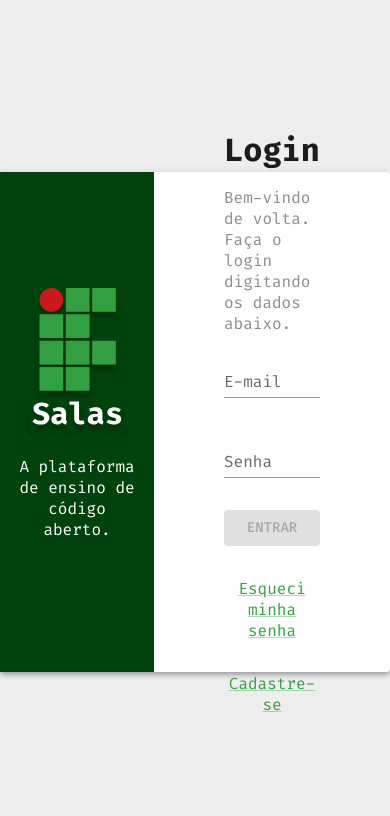
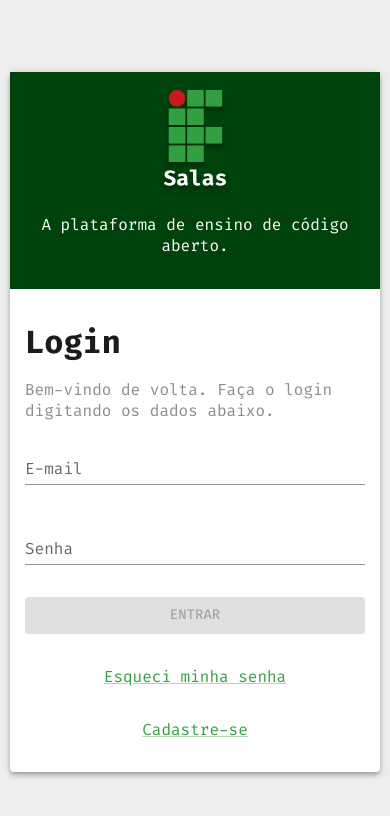
Before and after one commit to leomurca/if-salas-web, a React (Create React App) app: page / in a window 390 px wide. Shown: the top 816 px of the page. Built offline with nearby package versions, Linux system fonts and the light colour scheme.

Commit message:
Refactor Login and add responsive layout

```diff
--- /dev/null
+++ b/src/hooks/useLayoutType.js
@@ -0,0 +1,17 @@
+import { useMediaQuery } from '@mui/material';
+import { useEffect, useState } from 'react';
+
+export default function useLayoutType() {
+  const [layoutType, setLayoutType] = useState('desktop');
+  const isMediaQueryRuleActive = useMediaQuery('(max-width:800px)');
+
+  useEffect(() => {
+    if (isMediaQueryRuleActive) {
+      setLayoutType('mobile');
+    } else {
+      setLayoutType('desktop');
+    }
+  }, [isMediaQueryRuleActive]);
+
+  return layoutType;
+}
--- a/src/index.css
+++ b/src/index.css
@@ -3,6 +3,7 @@ body {
   font-family: 'Fira Code', monospace;
   -webkit-font-smoothing: antialiased;
   -moz-osx-font-smoothing: grayscale;
+  height: 100vh;
 }
 
 code {
--- a/src/screens/Login.js
+++ /dev/null
@@ -1,122 +0,0 @@
-import { Fragment, useState } from 'react';
-import {
-  Box,
-  Button,
-  Container,
-  Link,
-  Paper,
-  Stack,
-  TextField,
-} from '@mui/material';
-import { useAuthState } from '../context/auth';
-
-import LoadingIndicator from '../components/LoadingIndicator';
-import SnackbarIndicator from '../components/SnackbarIndicator';
-
-import logoImage from '../assets/if-salas-logo.svg';
-
-function Login() {
-  const { login, isPending, isError, error } = useAuthState();
-  const [email, setEmail] = useState('');
-  const [password, setPassword] = useState('');
-
-  const isSubmitable = email.length !== 0 && password.length !== 0;
-
-  const onTryLogin = () => {
-    isSubmitable && login(email, password);
-  };
-
-  return (
-    <Fragment>
-      <Paper sx={paper} elevation={4} variant="elevation">
-        <Box sx={boxLogo}>
-          <Container>
-            <img src={logoImage} width="100" alt="Logotipo" />
-            <p>A plataforma de ensino de código aberto.</p>
-          </Container>
-        </Box>
-        <Box sx={boxForm}>
-          <h1>Login</h1>
-          <p>Bem-vindo de volta. Faça o login digitando os dados abaixo.</p>
-          <Stack spacing={4} sx={stack} component="form">
-            <TextField
-              id="email"
-              label="E-mail"
-              variant="standard"
-              type="email"
-              value={email}
-              onChange={e => setEmail(e.target.value)}
-            />
-            <TextField
-              id="password"
-              label="Senha"
-              variant="standard"
-              type="password"
-              value={password}
-              onChange={e => setPassword(e.target.value)}
-            />
-            <Button
-              disabled={!isSubmitable}
-              onClick={onTryLogin}
-              variant="contained"
-            >
-              Entrar
-            </Button>
-            <Link href="#">Esqueci minha senha</Link>
-            <Link href="#">Cadastre-se</Link>
-          </Stack>
-        </Box>
-      </Paper>
-      <LoadingIndicator isLoading={isPending} />
-      <SnackbarIndicator
-        isOpen={isError}
-        severity="error"
-        message={error && error.message}
-      />
-    </Fragment>
-  );
-}
-
-const paper = {
-  width: '950px',
-  height: '500px',
-  display: 'flex',
-  justifyContent: 'center',
-  color: 'white',
-  textAlign: 'center',
-};
-
-const baseBox = {
-  width: '100%',
-  height: '100%',
-  display: 'flex',
-  justifyContent: 'center',
-  flexDirection: 'column',
-};
-
-const boxLogo = {
-  ...baseBox,
-  backgroundColor: 'secondary.main',
-};
-
-const boxForm = {
-  ...baseBox,
-  '> h1, p ': {
-    paddingLeft: '70px',
-    paddingRight: '70px',
-    textAlign: 'initial',
-  },
-  '> h1': {
-    color: 'primary.black',
-    margin: 0,
-  },
-  '> p': {
-    color: 'primary.lightGray',
-  },
-};
-
-const stack = {
-  padding: '0 70px',
-};
-
-export default Login;
--- /dev/null
+++ b/src/screens/Login/View.js
@@ -0,0 +1,88 @@
+import { Fragment } from 'react';
+import {
+  Box,
+  Button,
+  Container,
+  Link,
+  Paper,
+  Stack,
+  TextField,
+} from '@mui/material';
+
+import SnackbarIndicator from '../../components/SnackbarIndicator';
+import LoadingIndicator from '../../components/LoadingIndicator';
+
+import logoImage from '../../assets/if-salas-logo.svg';
+
+import styles from './styles';
+
+function View({
+  email,
+  password,
+  onChangeEmail,
+  onChangePassword,
+  isSubmitable,
+  onTryLogin,
+  isPending,
+  isError,
+  error,
+  layoutType,
+}) {
+  const { paper, boxLogo, boxForm } = styles[layoutType];
+
+  return (
+    <Fragment>
+      <Paper sx={paper} elevation={4} variant="elevation">
+        <Box sx={boxLogo}>
+          <Container>
+            <img
+              src={logoImage}
+              width={layoutType === 'desktop' ? '100' : '70'}
+              alt="Logotipo"
+            />
+            <p>A plataforma de ensino de código aberto.</p>
+          </Container>
+        </Box>
+        <Box sx={boxForm}>
+          <h1>Login</h1>
+          <p>Bem-vindo de volta. Faça o login digitando os dados abaixo.</p>
+          <Stack spacing={4} component="form">
+            <TextField
+              id="email"
+              label="E-mail"
+              variant="standard"
+              type="email"
+              value={email}
+              onChange={e => onChangeEmail(e.target.value)}
+            />
+            <TextField
+              id="password"
+              label="Senha"
+              variant="standard"
+              type="password"
+              value={password}
+              onChange={e => onChangePassword(e.target.value)}
+            />
+            <Button
+              disabled={!isSubmitable}
+              onClick={onTryLogin}
+              variant="contained"
+            >
+              Entrar
+            </Button>
+            <Link href="#">Esqueci minha senha</Link>
+            <Link href="#">Cadastre-se</Link>
+          </Stack>
+        </Box>
+      </Paper>
+      <LoadingIndicator isLoading={isPending} />
+      <SnackbarIndicator
+        isOpen={isError}
+        severity="error"
+        message={error && error.message}
+      />
+    </Fragment>
+  );
+}
+
+export default View;
--- /dev/null
+++ b/src/screens/Login/index.js
@@ -0,0 +1,35 @@
+import { useState } from 'react';
+import { useAuthState } from '../../context/auth';
+import useLayoutType from '../../hooks/useLayoutType';
+
+import View from './View';
+
+function Login() {
+  const { login, isPending, isError, error } = useAuthState();
+  const layoutType = useLayoutType();
+  const [email, setEmail] = useState('');
+  const [password, setPassword] = useState('');
+
+  const isSubmitable = email.length !== 0 && password.length !== 0;
+
+  const onTryLogin = () => {
+    isSubmitable && login(email, password);
+  };
+
+  return (
+    <View
+      email={email}
+      password={password}
+      onChangeEmail={setEmail}
+      onChangePassword={setPassword}
+      isSubmitable={isSubmitable}
+      onTryLogin={onTryLogin}
+      isPending={isPending}
+      isError={isError}
+      error={error}
+      layoutType={layoutType}
+    />
+  );
+}
+
+export default Login;
--- /dev/null
+++ b/src/screens/Login/styles.js
@@ -0,0 +1,71 @@
+const desktopPaper = {
+  width: '950px',
+  height: '500px',
+  display: 'flex',
+  justifyContent: 'center',
+  color: 'white',
+  textAlign: 'center',
+};
+
+const mobilePaper = {
+  ...desktopPaper,
+  flexDirection: 'column',
+  height: '700px',
+  marginLeft: '10px',
+  marginRight: '10px',
+};
+
+const baseBox = {
+  width: '100%',
+  height: '100%',
+  display: 'flex',
+  justifyContent: 'center',
+  flexDirection: 'column',
+  padding: '0 70px',
+};
+
+const desktopBoxLogo = {
+  ...baseBox,
+  backgroundColor: 'secondary.main',
+};
+
+const mobileBoxLogo = {
+  ...desktopBoxLogo,
+  height: '45%',
+  padding: '0',
+};
+
+const desktopBoxForm = {
+  ...baseBox,
+  '> h1, p ': {
+    textAlign: 'initial',
+  },
+  '> h1': {
+    color: 'primary.black',
+    margin: 0,
+  },
+  '> p': {
+    color: 'primary.lightGray',
+  },
+};
+
+const mobileBoxForm = {
+  ...desktopBoxForm,
+  padding: '0 15px',
+  width: 'fit-content',
+};
+
+const desktop = {
+  paper: desktopPaper,
+  boxLogo: desktopBoxLogo,
+  boxForm: desktopBoxForm,
+};
+
+const mobile = {
+  paper: mobilePaper,
+  boxLogo: mobileBoxLogo,
+  boxForm: mobileBoxForm,
+};
+
+const styles = { desktop, mobile };
+export default styles;
```
